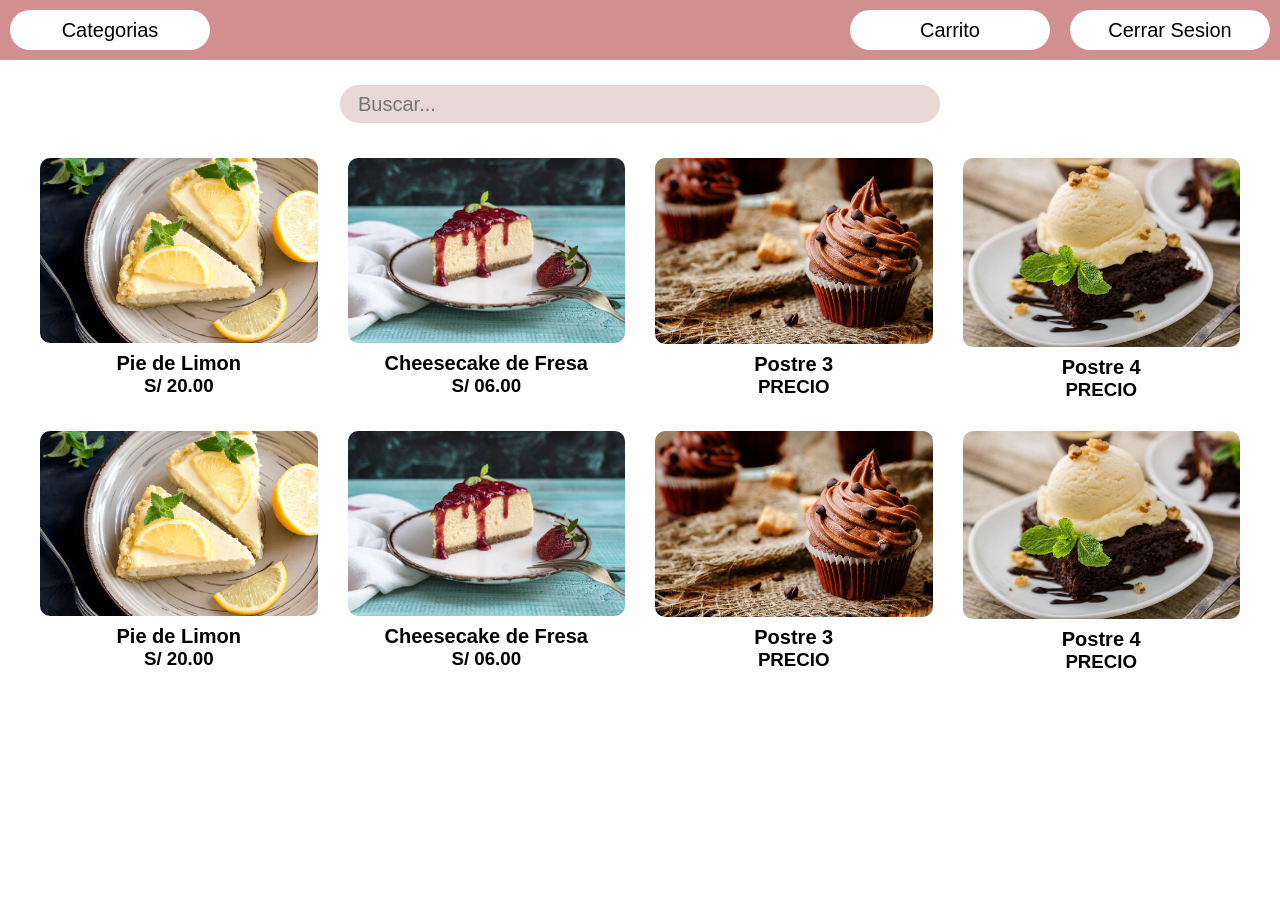
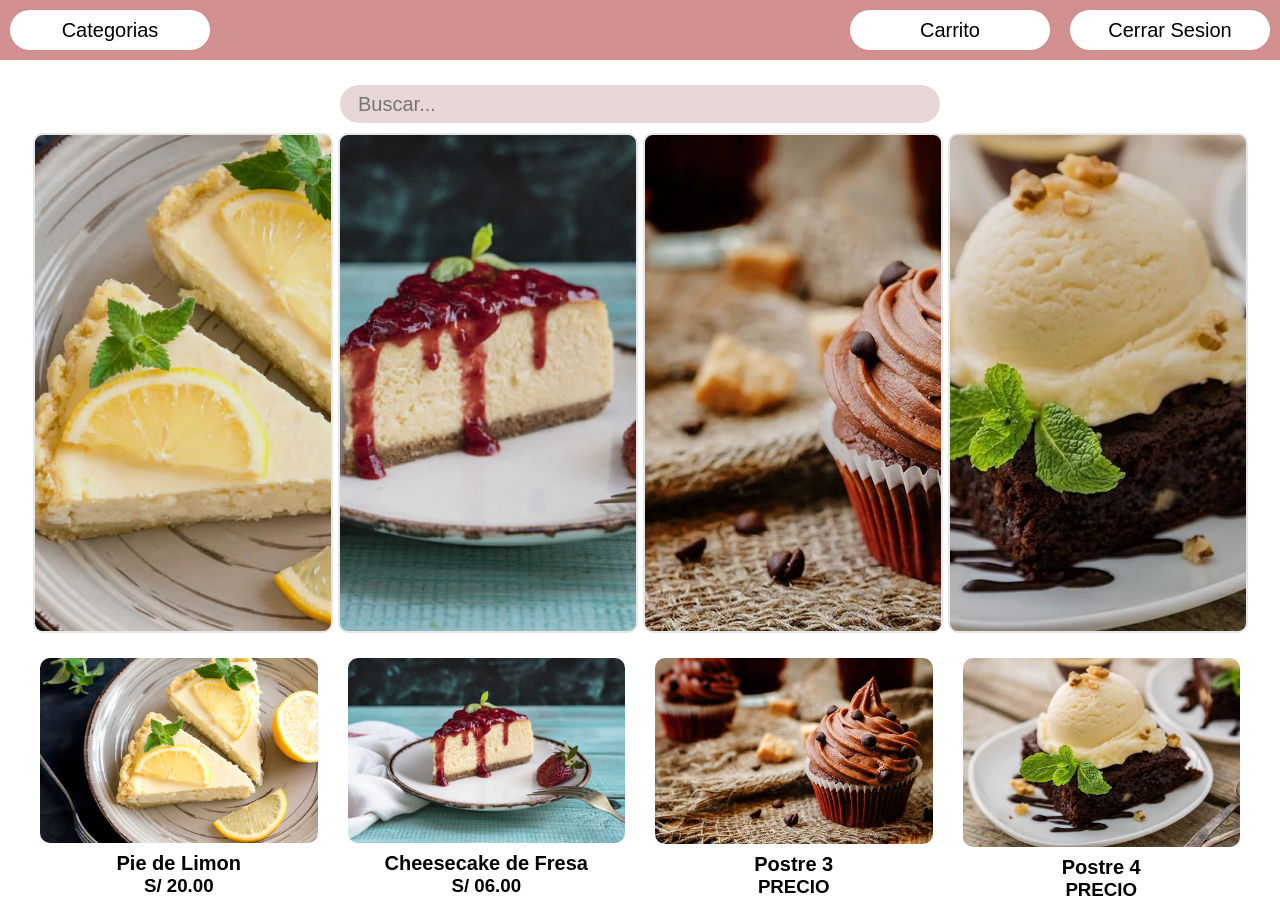
Before and after one commit to Jhoanisrq/DBP_Project, a plain HTML site: page DBP/tienda.html in a window 1280 px wide. Shown: the top 904 px of the page. Before the commit the page ends 800 px from the top, so only its background shows below. Drawn offline with Linux system fonts and the light colour scheme; a web font is replaced by a local one.

Commit message:
Add files via upload

```diff
--- a/DBP/style_tienda.css
+++ b/DBP/style_tienda.css
@@ -5,6 +5,59 @@
     padding: 0;
     box-sizing: border-box;
     font-family: "Winky Rough", sans-serif;
+}
+
+.sliders{
+    display: flex;
+    justify-content: center;
+    gap: 5px;
+    width: 100%;
+    overflow: hidden;
+}
+
+.sliders div{
+    height: 500px;
+    width: 300px;
+    border: 2px solid white;
+    border-radius: 10px;
+    transition: all 0.7s cubic-bezier(0.25, 0.46, 0.45, 0.94);
+    cursor: pointer;
+    filter: brightness(0.9);
+}
+
+.sliders:hover div{
+    filter: brightness(0.5);
+    width: 200px;
+}
+
+.sliders div:hover{
+    filter: brightness(1);
+    width: 600px;
+    z-index: 10;
+}
+
+.div1{
+    background-image: url(postre1.png);
+    background-position: center;
+    background-size: cover;
+}
+
+.div2{
+    background-image: url(postre2.jpg);
+    background-position: center;
+    background-size: cover;
+}
+
+.div3{
+    background-image: url(postre3.jpg);
+    background-position: center;
+    background-size: cover;
+}
+
+.div4{
+    background-image: url(postre4.jpg);
+    background-position: center;
+    background-size: cover;
 }
 
 header
--- a/DBP/tienda.html
+++ b/DBP/tienda.html
@@ -3,6 +3,7 @@
 <head>
 	<title>Dulcelado</title>
 	<link rel="stylesheet" href = "/style_tienda.css">
+    <link rel="website icon" type="png" href="icono.png">
 </head>
 
 <body>
@@ -19,6 +20,13 @@
     <div class="container-search">
         <input type="text" placeholder="Buscar...">
     </div>
+
+    <section class="sliders">
+        <div class="div1"></div>
+        <div class="div2"></div>
+        <div class="div3"></div>
+        <div class="div4"></div>
+    </section>
 
     <div class="container">
         <div class="container-product">
```
Also changed, not shown: DBP/index.html (+1 -0 lines), DBP/icono.png (added).
